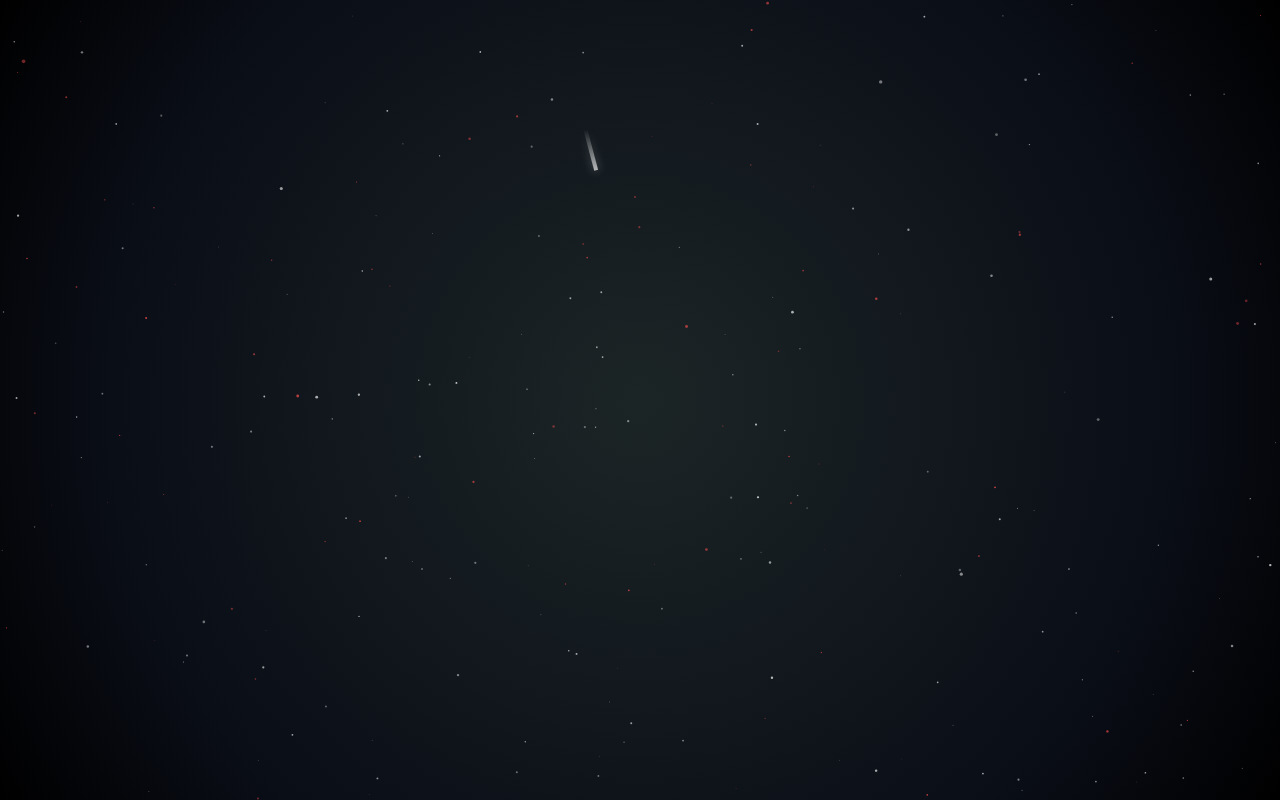
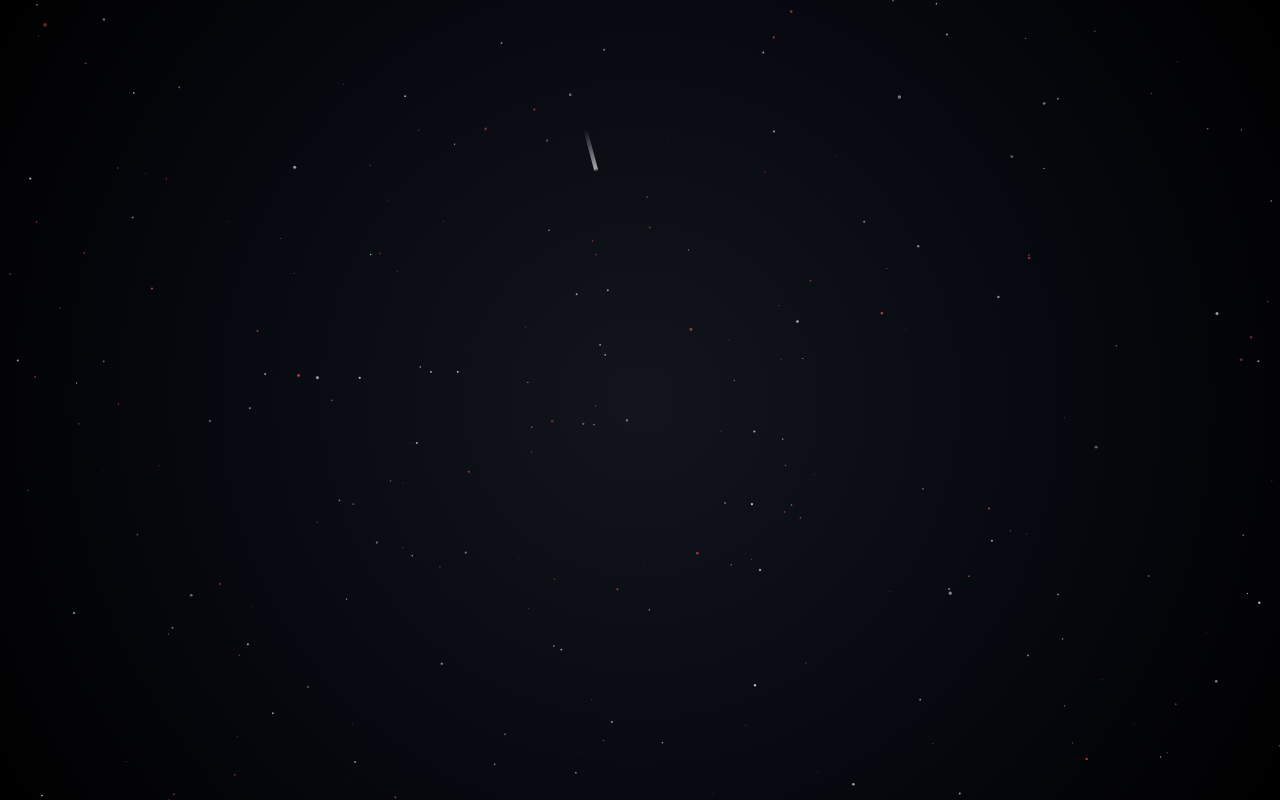
Before and after one commit to Fluffy-The-Penguin/space, a plain HTML site: page index.html in a window 1280 px wide. Drawn offline with Linux system fonts and the light colour scheme.

Commit message:
Update index.html

```diff
--- a/index.html
+++ b/index.html
@@ -3,12 +3,12 @@
 <head>
   <meta charset="UTF-8">
   <meta name="viewport" content="width=device-width, initial-scale=1.0">
-  <title>Idle Space Background with Long, Glowing Falling Stars</title>
+  <title>Idle Space Background with Sharp Dark Falling Stars and Bright Tails</title>
   <style>
     body {
       margin: 0;
       height: 100vh;
-      background: radial-gradient(circle at center, #1c2526 0%, #0a0e17 70%, #000000 100%);
+      background: radial-gradient(circle at center, #12151b 0%, #080a12 50%, #000000 100%);
       overflow: hidden;
     }
     canvas {
@@ -29,8 +29,9 @@
     // 3D stars for idle space effect
     const stars = [];
     const numStars = 400; // Dense starfield
-    const speed = 0.02; // Slower speed for subtle idle motion
+    const speed = 0.02; // Slower speed for subtle motion
     const spread = 1200; // Depth for layered effect
+    let rotationAngle = 0; // Angle for starfield rotation
 
     for (let i = 0; i < numStars; i++) {
       const isRed = Math.random() < 0.25; // 25% chance for red star
@@ -53,7 +54,7 @@
         speedX: (Math.random() - 0.5) * 3, // Slower horizontal speed
         speedY: Math.random() * 2 + 2, // Slower vertical speed
         length: Math.random() * 150 + 120, // Extremely long tail
-        opacity: Math.random() * 0.6 + 0.4, // Brighter for glow
+        opacity: Math.random() * 0.6 + 0.4, // Brighter for tail visibility
         life: 180 // Longer life for extended tails
       };
     }
@@ -68,7 +69,10 @@
     function animate() {
       ctx.clearRect(0, 0, canvas.width, canvas.height);
 
-      // Draw 3D stars
+      // Update rotation angle for starfield
+      rotationAngle += 0.0002; // Slow rotation for subtle space movement
+
+      // Draw 3D stars with rotation
       stars.forEach(star => {
         // Update z position (move toward viewer)
         star.z -= speed;
@@ -81,10 +85,16 @@
           star.color = isRed ? 'rgba(255, 80, 80, ${opacity})' : 'rgba(255, 255, 255, ${opacity})';
         }
 
+        // Apply rotation to star coordinates
+        const cosAngle = Math.cos(rotationAngle);
+        const sinAngle = Math.sin(rotationAngle);
+        const rotatedX = star.x * cosAngle - star.y * sinAngle;
+        const rotatedY = star.x * sinAngle + star.y * cosAngle;
+
         // Calculate perspective
         const scale = spread / (spread + star.z);
-        const px = star.x * scale + canvas.width / 2;
-        const py = star.y * scale + canvas.height / 2;
+        const px = rotatedX * scale + canvas.width / 2;
+        const py = rotatedY * scale + canvas.height / 2;
         const radius = star.radius * scale;
 
         // Draw star with twinkle
@@ -94,26 +104,29 @@
         ctx.fill();
       });
 
-      // Update and draw falling stars (white with fading, glowing tail)
+      // Update and draw falling stars (dark head, bright fading tail)
       fallingStars.forEach((star, index) => {
         // Create gradient for fading tail
         const gradient = ctx.createLinearGradient(
           star.x, star.y, // Start at star position
           star.x - star.speedX * star.length / 10, star.y - star.speedY * star.length / 10 // End at tail
         );
-        gradient.addColorStop(0, `rgba(255, 255, 255, ${star.opacity})`); // Opaque at head
+        gradient.addColorStop(0, `rgba(255, 255, 255, ${star.opacity})`); // Bright white at head
         gradient.addColorStop(1, `rgba(255, 255, 255, 0)`); // Transparent at tail end
 
-        // Draw trail with glow
+        // Draw tail
         ctx.beginPath();
         ctx.moveTo(star.x, star.y);
         ctx.lineTo(star.x - star.speedX * star.length / 10, star.y - star.speedY * star.length / 10);
         ctx.strokeStyle = gradient;
-        ctx.lineWidth = 4; // Thicker tail for aura
-        ctx.shadowBlur = 10; // Glow effect
-        ctx.shadowColor = 'rgba(255, 255, 255, 0.5)'; // White glow
+        ctx.lineWidth = 4; // Thicker tail for prominence
         ctx.stroke();
-        ctx.shadowBlur = 0; // Reset to avoid affecting other drawings
+
+        // Draw sharp, dark head
+        ctx.beginPath();
+        ctx.arc(star.x, star.y, 1.5, 0, Math.PI * 2); // Small, sharp head
+        ctx.fillStyle = `rgba(50, 50, 50, ${star.opacity})`; // Dark gray head
+        ctx.fill();
 
         // Update position
         star.x += star.speedX;
@@ -121,7 +134,7 @@
         star.life--;
 
         // Fade out
-        star.opacity -= 0.005; // Slightly slower fade for visibility
+        star.opacity -= 0.005; // Slower fade for visibility
         if (star.life <= 0 || star.opacity <= 0 || star.y > canvas.height) {
           fallingStars.splice(index, 1); // Remove when off-screen or faded
         }
```
